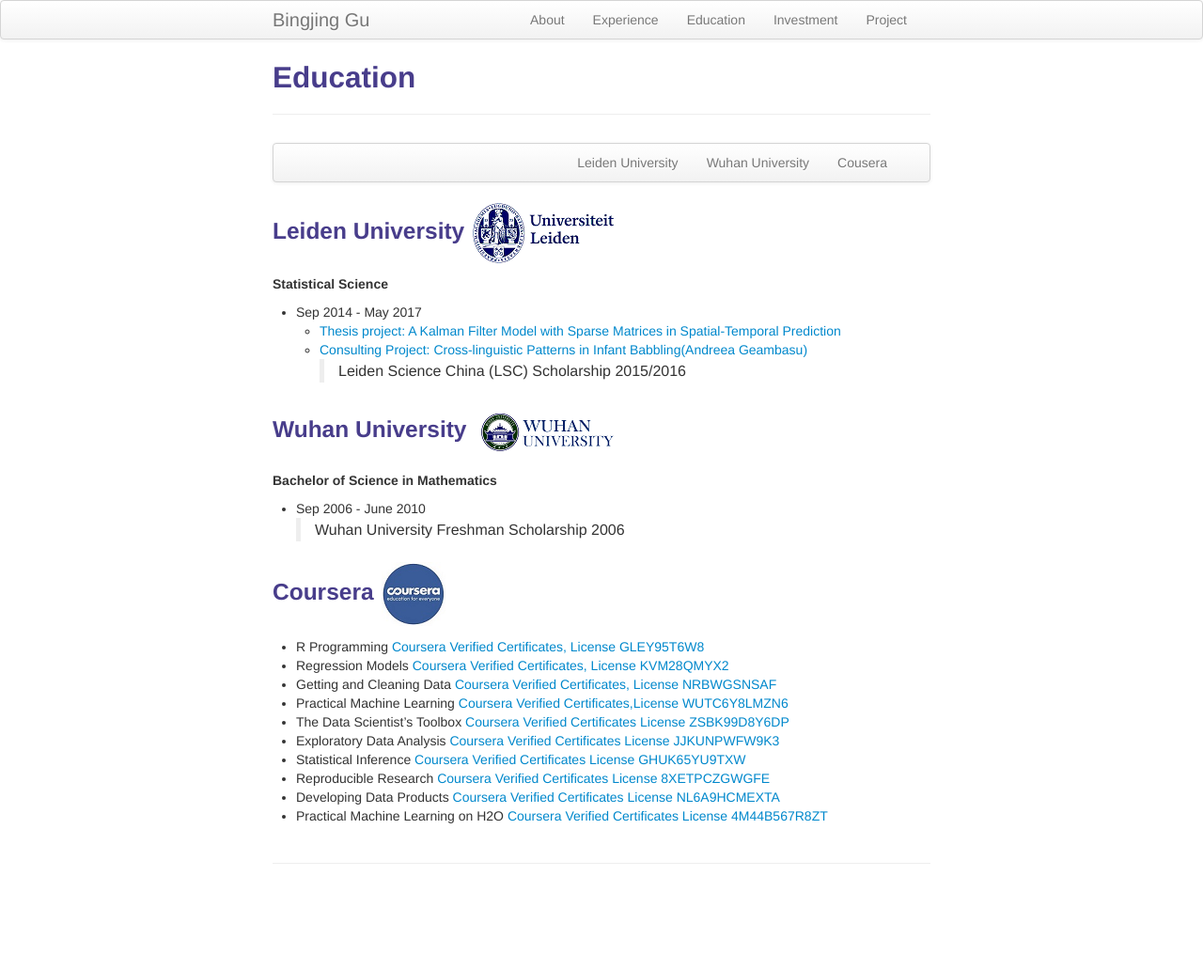
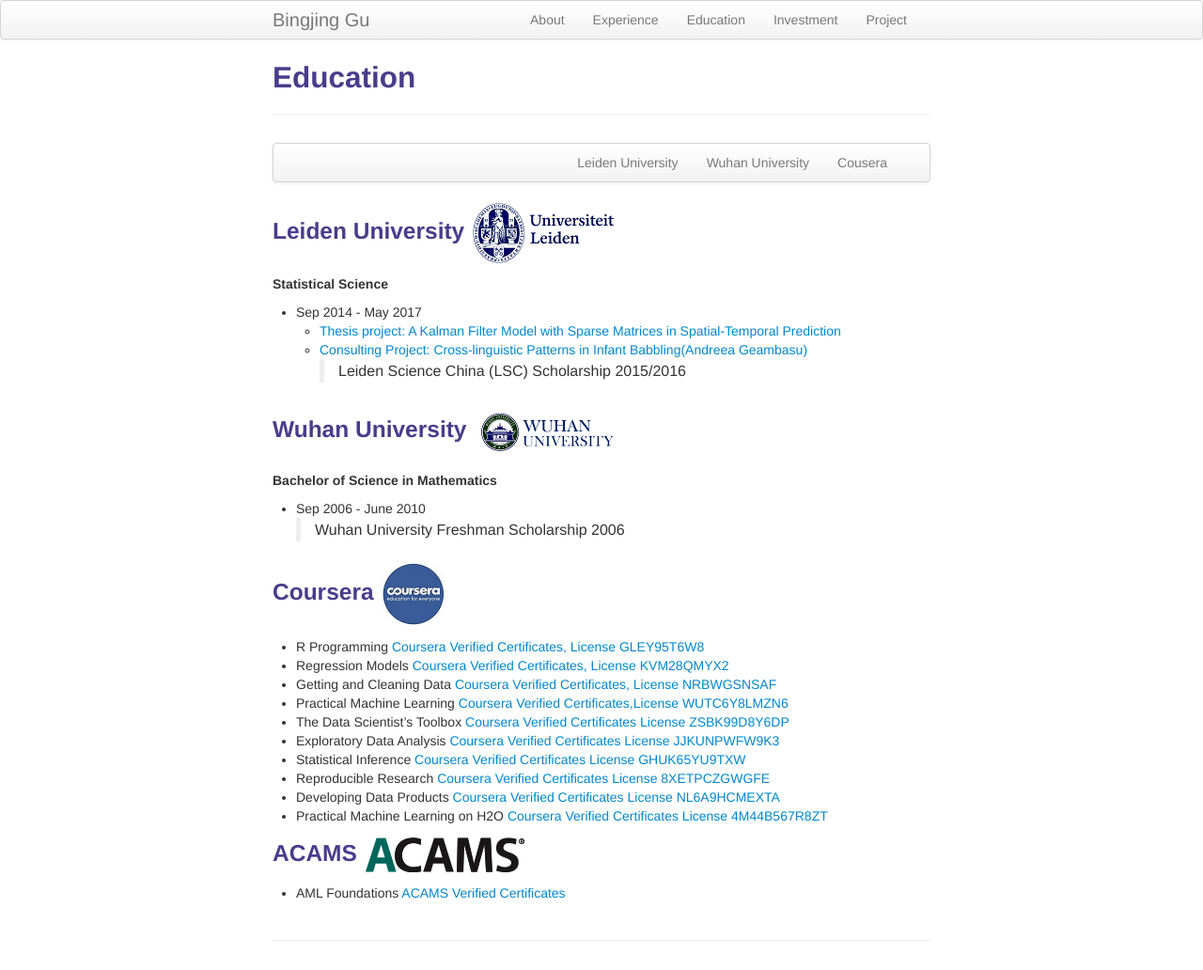
Before and after one commit to sangaj/sangaj.github.io, a Jekyll site: the page built from pages/Education.md, in a window 1280 px wide. Shown: the whole page at 94% size. Built offline with Jekyll 4.4.1, drawn with Linux system fonts in a browser that asks for light colours; before the commit the page ends 950 px from its top, so only the background shows below that.

Commit message:
Update Education.md

```diff
--- a/pages/Education.md
+++ b/pages/Education.md
@@ -47,3 +47,8 @@ description: Bingjing's Education
 - Reproducible Research [Coursera Verified Certificates License 8XETPCZGWGFE](icons16/Coursera 8XETPCZGWGFE.pdf)
 - Developing Data Products [Coursera Verified Certificates License NL6A9HCMEXTA](icons16/Coursera NL6A9HCMEXTA.pdf)
 - Practical Machine Learning on H2O [Coursera Verified Certificates License 4M44B567R8ZT](icons16/Coursera 4M44B567R8ZT.pdf)
+
+
+### <a name="ACAMS"></a>ACAMS   [![ACAMS](icons16/acams-logo.jpg)](https://www.acams.org/)
+
+- AML Foundations  [ACAMS Verified Certificates](icons16/AML_Foundations.pdf)
```
